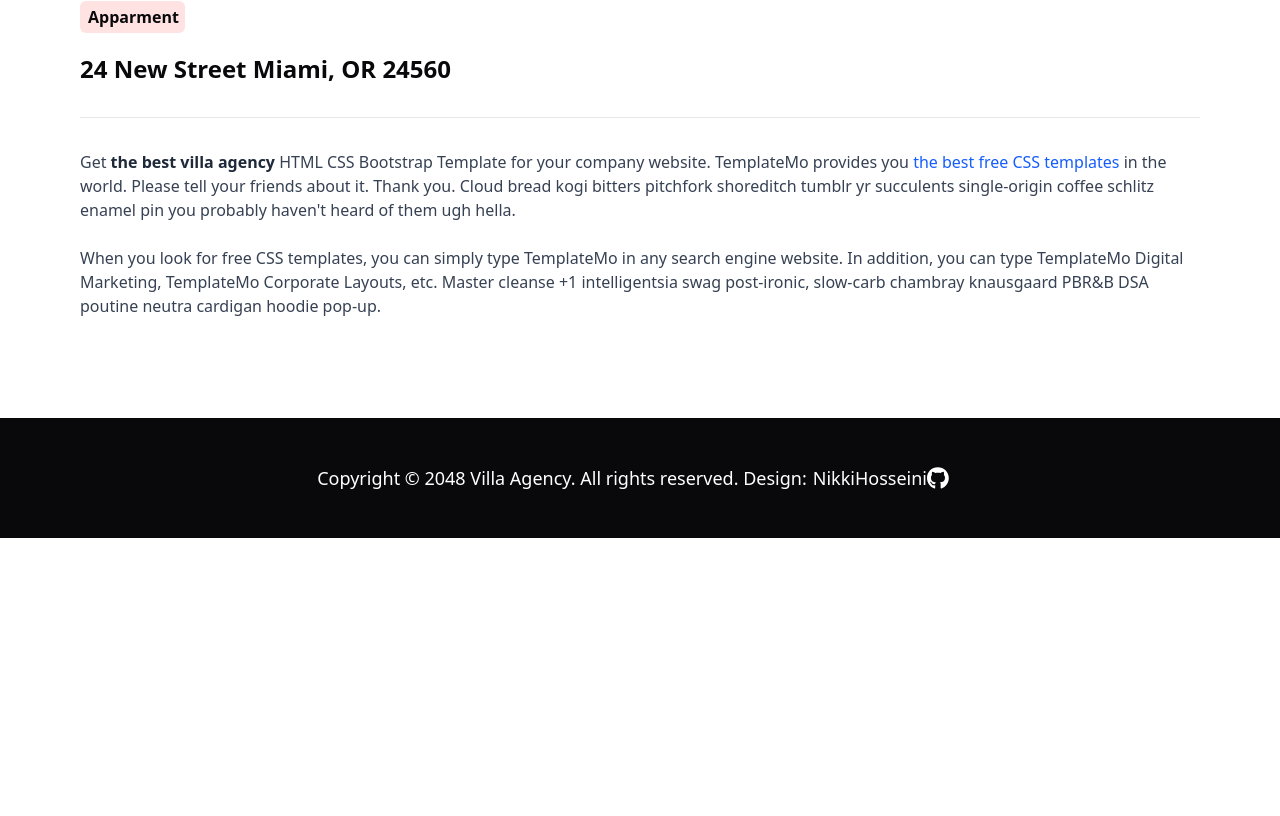
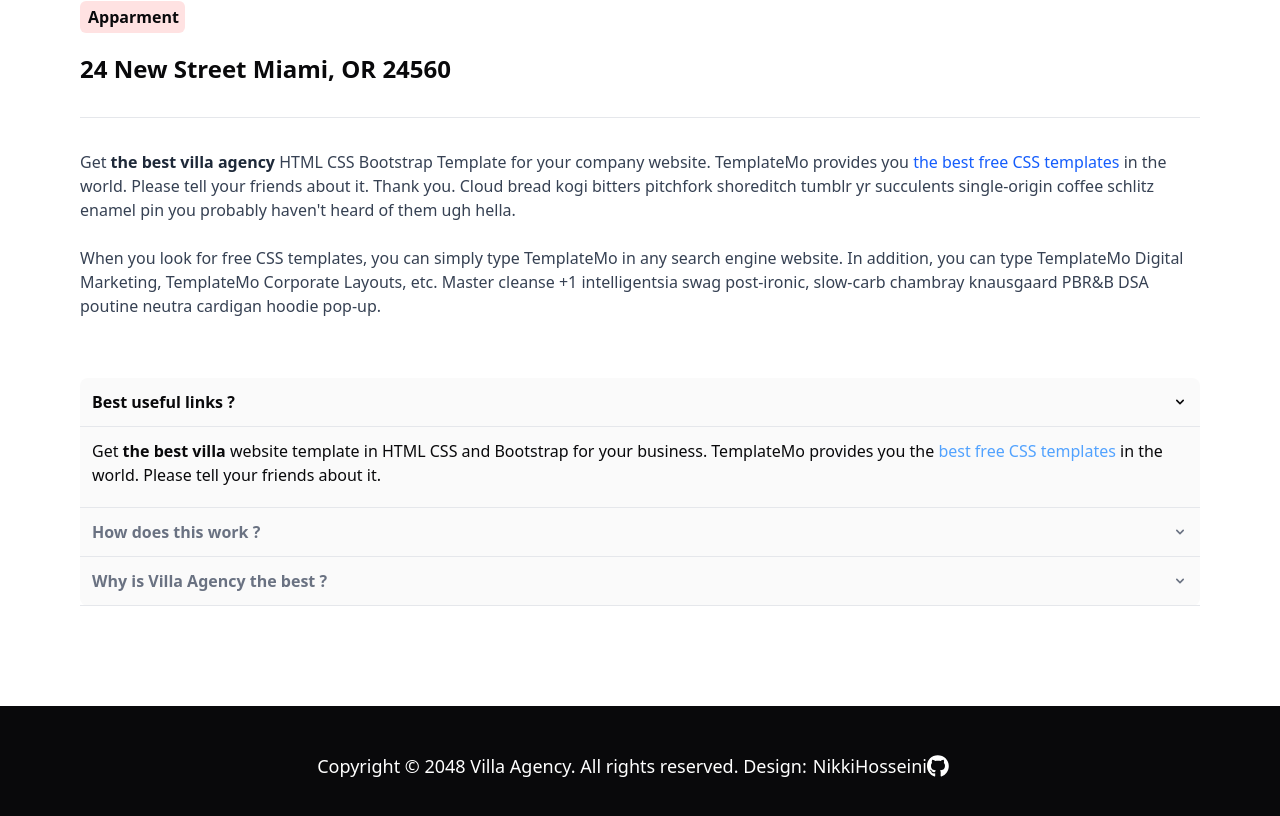
Before and after one commit to Nikkihosseini/Villa-agency, a React (Vite) app: page /PropertyDetails in a window 1280 px wide. Shown: the part 1087-1903 px from the top of the page. Before the commit the page ends 1625 px from the top, so only its background shows below. Built offline with nearby package versions, Linux system fonts and the light colour scheme.

Commit message:
add Accordion to SinglePpropertySection

```diff
--- a/src/Pages/PropertyDetails/SinglePpropertySection.jsx
+++ b/src/Pages/PropertyDetails/SinglePpropertySection.jsx
@@ -18,7 +18,34 @@ export default function SinglePpropertySection(props){
                     <p className='text-gray-700 mb-6 line-clamp-3'>Get <span className='font-bold text-gray-800'>the best villa agency</span> HTML CSS Bootstrap Template for your company website. TemplateMo provides you <a className='text-blue-600' href="https://www.google.com/search?q=best+free+css+templates">the best free CSS templates</a> in the world. Please tell your friends about it. Thank you. Cloud bread kogi bitters pitchfork shoreditch tumblr yr succulents single-origin coffee schlitz enamel pin you probably haven't heard of them ugh hella.</p>
                     <p className='text-gray-700 line-clamp-3'>When you look for free CSS templates, you can simply type TemplateMo in any search engine website. In addition, you can type TemplateMo Digital Marketing, TemplateMo Corporate Layouts, etc. Master cleanse +1 intelligentsia swag post-ironic, slow-carb chambray knausgaard PBR&B DSA poutine neutra cardigan hoodie pop-up.</p>
                 </div>
-
+                <div className='mt-15'>
+                    <Accordion className='bg-zinc-50 border-none dark:border-none dark:divide-gray-200 dark:border-gray-200 transition'>
+                        <Accordion.Panel className='bg-zinc-50'>
+                            <Accordion.Title className='dark:bg-zinc-50 dark:text-zinc-950 font-semibold dark:hover:bg-zinc-50 dark:focus:ring-zinc-50 focus:ring-0 p-3'>Best useful links ?</Accordion.Title>
+                                <Accordion.Content className='dark:bg-zinc-50 text-zinc-950 p-3'>
+                                    <p className="mb-2 line-clamp-3">
+                                        Get <strong>the best villa</strong> website template in HTML CSS and Bootstrap for your business. TemplateMo provides you the <a className='text-blue-400' href="">best free CSS templates</a> in the world. Please tell your friends about it.
+                                    </p>
+                                    </Accordion.Content>
+                                    </Accordion.Panel>
+                                    <Accordion.Panel>
+                                    <Accordion.Title className='dark:bg-zinc-50 dark:text-zinc-950 font-semibold  dark:hover:bg-zinc-50 dark:focus:ring-zinc-50 focus:ring-0 p-3'>How does this work ?</Accordion.Title>
+                                    <Accordion.Content className='dark:bg-zinc-50 text-zinc-950 p-3'>
+                                        <p className="mb-2 line-clamp-3">
+                                            Dolor almesit amet, consectetur adipiscing elit, sed doesn't eiusmod temporincididunt utlabore consectetur <code className='text-pink-500'>adipiscing</code> elit, sed do eiusmod tempor incididunt utlabore et doloremagna aliqua.
+                                        </p>
+                                    </Accordion.Content>
+                                    </Accordion.Panel>
+                                    <Accordion.Panel>
+                                    <Accordion.Title className='dark:bg-zinc-50 dark:text-zinc-950 font-semibold  dark:hover:bg-zinc-50 dark:focus:ring-zinc-50 focus:ring-0 p-3'>Why is Villa Agency the best ?</Accordion.Title>
+                                    <Accordion.Content className='dark:bg-zinc-50 text-zinc-950 p-3'>
+                                        <p className="mb-2 line-clamp-3">
+                                            Dolor almesit amet, consectetur adipiscing elit, sed doesn't eiusmod tempor incididunt ut labore consectetur <code className='text-pink-500'>adipiscing</code> elit, sed do eiusmod tempor incididunt ut labore et dolore magna aliqua.
+                                        </p>
+                                </Accordion.Content>
+                            </Accordion.Panel>
+                    </Accordion>
+                </div>
             </div>
 
         </div>
```
